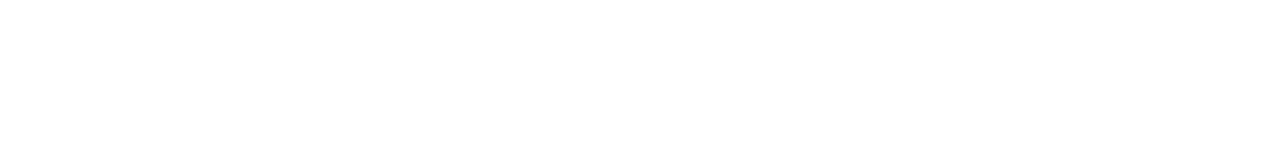
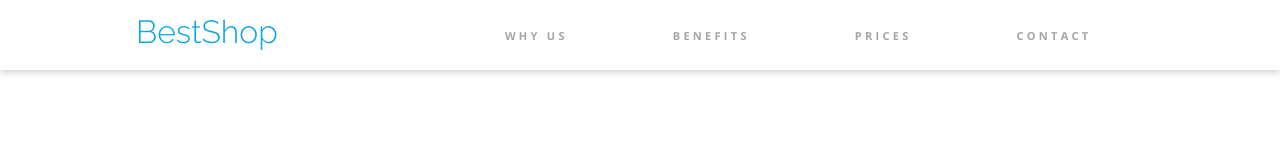
Before and after one commit to Lulily13/BestShop, a plain HTML site: page index.html in a window 1280 px wide. Drawn offline with nearby package versions, Linux system fonts and the light colour scheme.

Commit message:
Added header elements and styled them

```diff
--- a/css/style.css
+++ b/css/style.css
@@ -10,8 +10,61 @@
     --color-light-grey: #F7F7F7;
     --color-white: #FFFFFF;
     --color-grey2: #00000029;
+    --font-weight-light: 300;
+    --font-weight-semibold: 600;
 }
 
 * {
     box-sizing: border-box;
 }
+
+header {
+    width: 100vw;
+    box-shadow: 0 3px 6px var(--color-grey2);
+    background-color: var(--color-white,white);
+    display: flex;
+    justify-content: center;
+}
+
+header > .container {
+    width: 1352px;
+    height: 70px;
+    display: flex;
+    justify-content: space-between;
+    background-color: var(--color-white,white);
+    margin: 0 136px;
+}
+
+.logo {
+    color: var(--color-primary,#08A6E4);
+    font-family: var(--Raleway-font,sans-serif);
+    font-size: 32px;
+    padding: 16px 0 17px 0;
+    font-weight: var(--font-weight-light,300);
+}
+
+.header__menu {
+    display: flex;
+    justify-content: center;
+    align-items: center;
+}
+
+.header__menu__element {
+    height: 70px;
+    color: var(--color-grey,grey);
+    font-family: var(--OpenSans-font);
+    font-size: 11px;
+    font-weight: var(--font-weight-semibold,600);
+    letter-spacing: 3.28px;
+    margin: 0 47.5px;
+    display: flex;
+    justify-content: center;
+    align-items: center;
+    padding: 0 5px;
+}
+
+.header__menu__element:hover {
+    color: var(--color-black,black);
+    cursor: pointer;
+    border-bottom: 4px solid var(--color-primary,#08A6E4);
+}
--- a/index.html
+++ b/index.html
@@ -12,6 +12,16 @@
     <link rel="stylesheet" href="css/style.css">
 </head>
 <body>
-
+    <header>
+        <nav class="container">
+            <div class="logo">BestShop</div>
+            <div class="header__menu">
+                <div class="header__menu__element">WHY US</div>
+                <div class="header__menu__element">BENEFITS</div>
+                <div class="header__menu__element">PRICES</div>
+                <div class="header__menu__element">CONTACT</div>
+            </div>
+        </nav>
+    </header>
 </body>
 </html>
```
